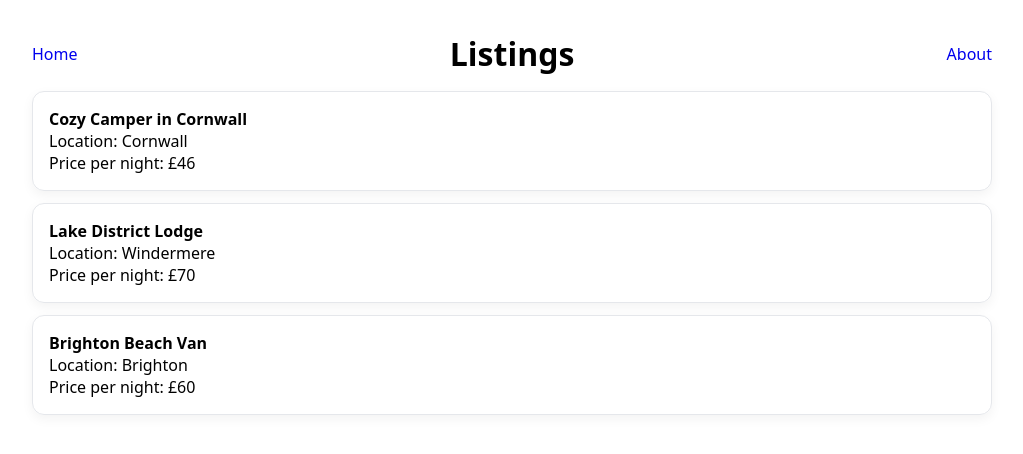
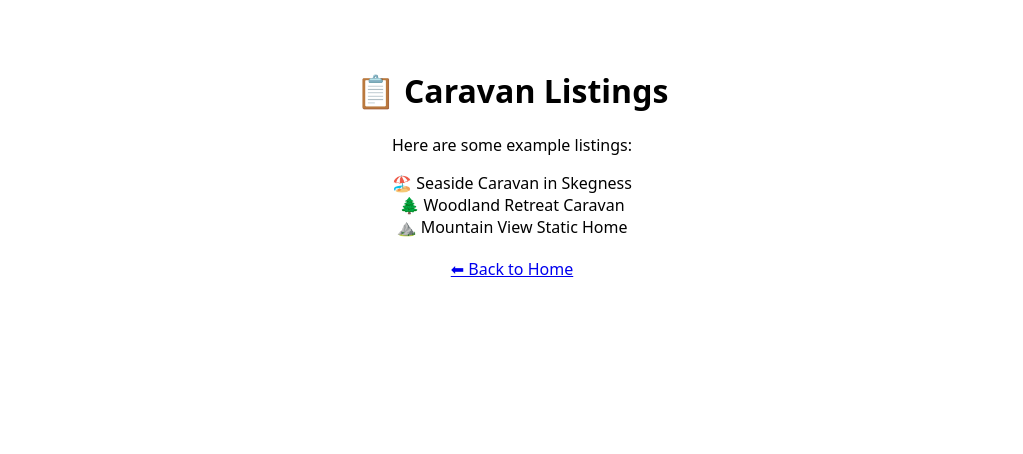
Before and after one commit to jedster64/triptock, a Next.js app: page /listings in a window 1280 px wide. Shown: the top 454 px of the page, without its empty margins (128-1151 px from the left). Built offline with nearby package versions, Linux system fonts and the light colour scheme.

Commit message:
Added About and Listings pages

```diff
--- a/pages/listings.js
+++ b/pages/listings.js
@@ -1,36 +1,14 @@
 export default function Listings() {
-  const items = [
-    { id: 1, title: "Cozy Camper in Cornwall", price: 46, location: "Cornwall" },
-    { id: 2, title: "Lake District Lodge", price: 70, location: "Windermere" },
-    { id: 3, title: "Brighton Beach Van", price: 60, location: "Brighton" },
-  ];
-
   return (
-    <main style={{ maxWidth: "960px", margin: "32px auto", fontFamily: "system-ui, -apple-system, Arial" }}>
-      <header style={{ display: "flex", alignItems: "center", justifyContent: "space-between", marginBottom: 16 }}>
-        <a href="/" style={{ textDecoration: "none" }}>Home</a>
-        <h1 style={{ margin: 0 }}>Listings</h1>
-        <a href="/about" style={{ textDecoration: "none" }}>About</a>
-      </header>
-
-      <ul style={{ listStyle: "none", padding: 0, margin: 0 }}>
-        {items.map((item) => (
-          <li
-            key={item.id}
-            style={{
-              border: "1px solid #e5e7eb",
-              borderRadius: 12,
-              padding: 16,
-              marginBottom: 12,
-              boxShadow: "0 4px 12px rgba(0,0,0,0.05)",
-            }}
-          >
-            <strong>{item.title}</strong>
-            <div>Location: {item.location}</div>
-            <div>Price per night: £{item.price}</div>
-          </li>
-        ))}
+    <main style={{ fontFamily: "system-ui, Arial, sans-serif", textAlign: "center", padding: "40px" }}>
+      <h1>📋 Caravan Listings</h1>
+      <p>Here are some example listings:</p>
+      <ul style={{ listStyle: "none", padding: 0 }}>
+        <li>🏖️ Seaside Caravan in Skegness</li>
+        <li>🌲 Woodland Retreat Caravan</li>
+        <li>⛰️ Mountain View Static Home</li>
       </ul>
+      <a href="/" style={{ display: "block", marginTop: "20px" }}>⬅ Back to Home</a>
     </main>
   );
 }
```
Also changed, not shown: pages/about.js (+7 -13 lines), pages/index.js (+13 -32 lines).
